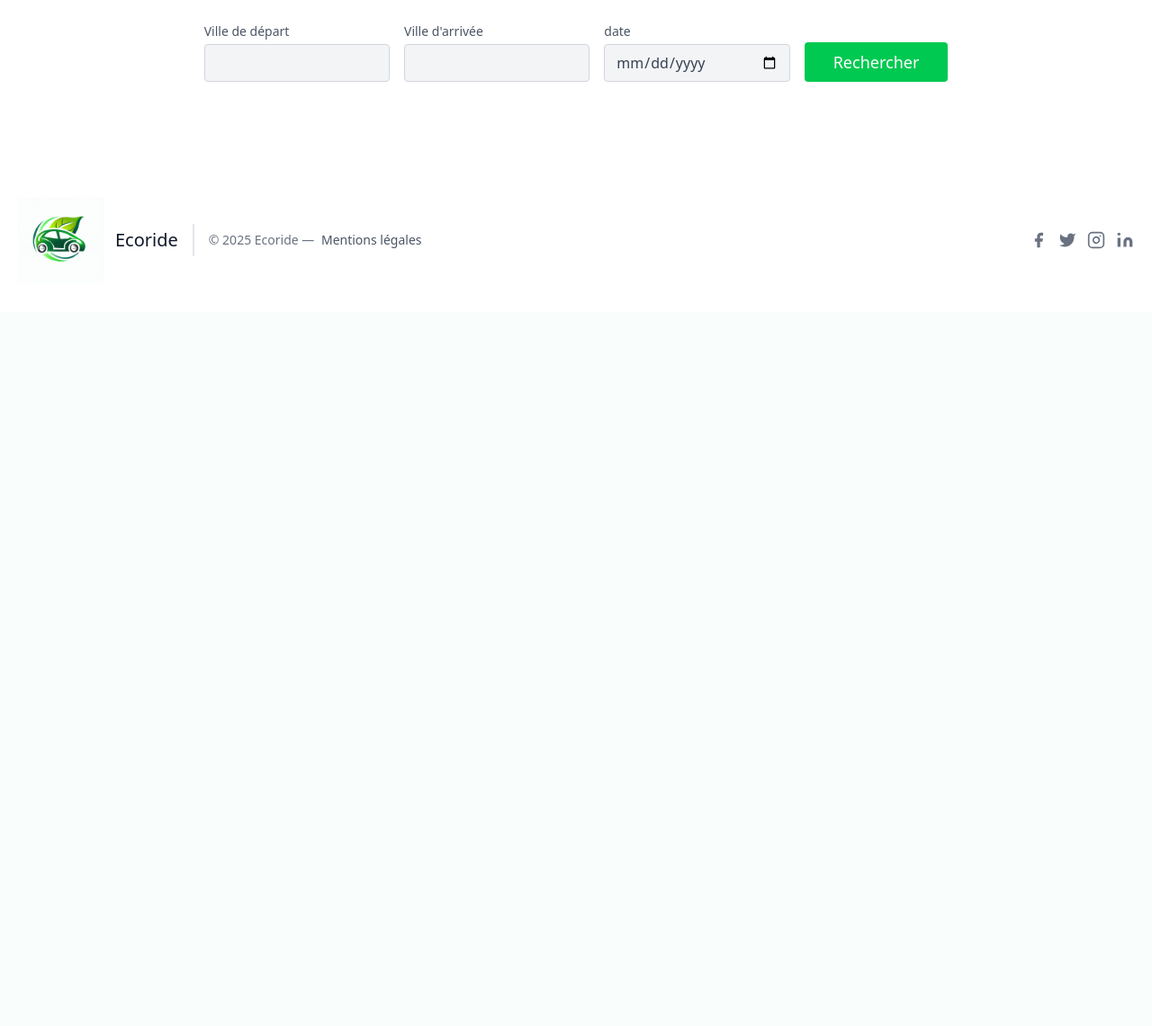
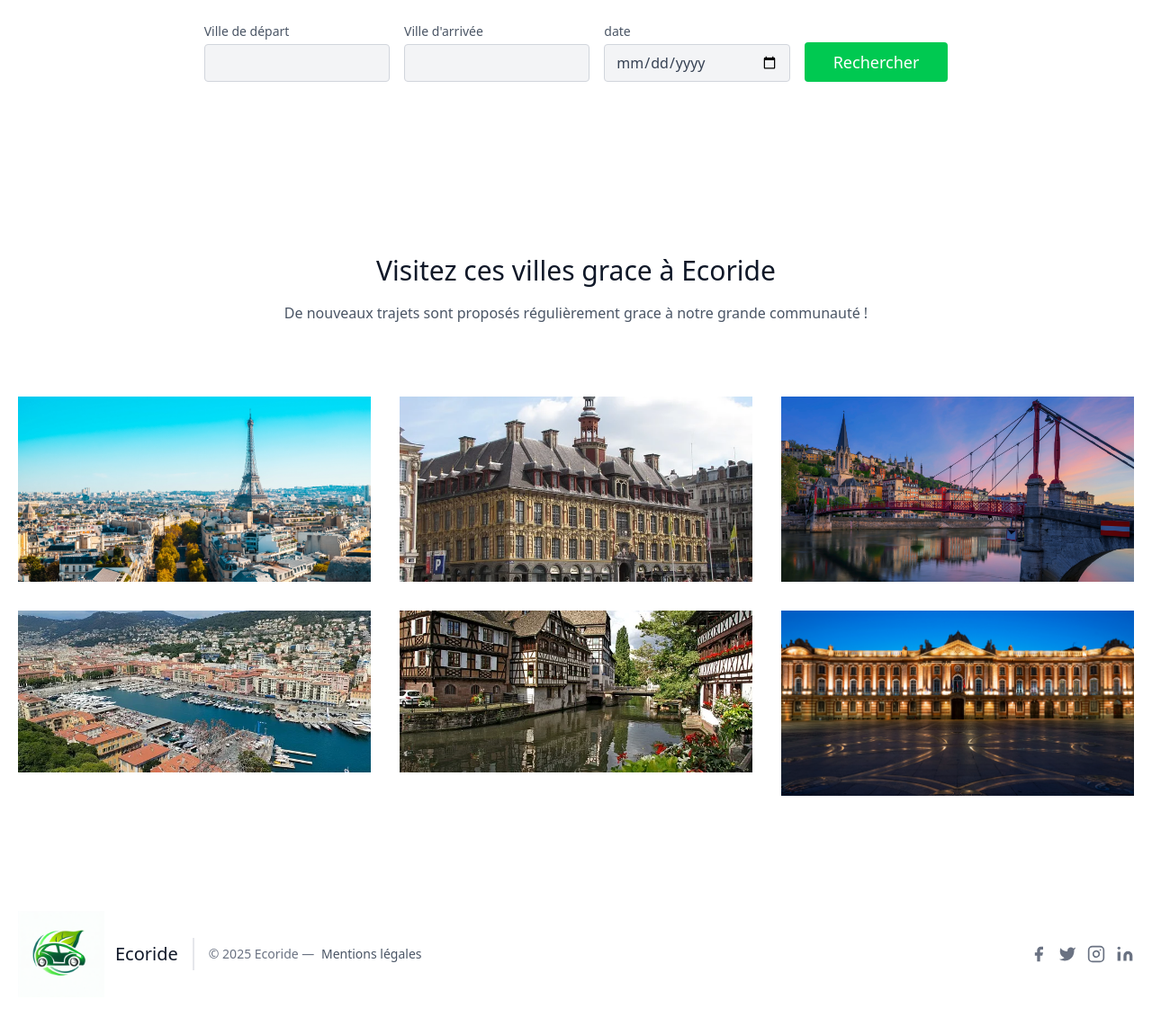
Before and after one commit to Gwladyslsn/ECF, a PHP site: page / in a window 1280 px wide. Shown: the part 1548-2689 px from the top of the page at 90% size. Before the commit the page ends 1839 px from the top, so only its background shows below. Run offline with PHP 8.4, Linux system fonts and the light colour scheme; some libraries are stand-ins or nearby versions.

Commit message:
maj index

```diff
--- a/index.php
+++ b/index.php
@@ -59,6 +59,72 @@ require_once "libs/header.php";
     </div>
 </section>
 
+<!--Galerie ville accessible par Ecoride-->
+<section class="text-gray-600 body-font">
+    <div class="container px-5 py-24 mx-auto">
+        <div class="flex flex-col text-center w-full mb-20">
+            <h1 class="sm:text-3xl text-2xl font-medium title-font mb-4 text-gray-900">Visitez ces villes grace à Ecoride</h1>
+            <p class="lg:w-2/3 mx-auto leading-relaxed text-base">De nouveaux trajets sont proposés régulièrement grace à notre grande communauté ! </p>
+        </div>
+        <div class="flex flex-wrap -m-4">
+            <div class="lg:w-1/3 sm:w-1/2 p-4">
+                <div class="flex relative">
+                    <img alt="gallery" class="absolute inset-0 w-full h-full object-cover object-center" src="asset\image\paris.webp">
+                    <div class="px-8 py-10 relative z-10 w-full border-4 border-gray-200 bg-white opacity-0 hover:opacity-100">
+                        <h1 class="title-font text-lg font-medium text-green-500 mb-3">Paris</h1>
+                        <p class="leading-relaxed">Une balade romantique à chaque coin de rue, entre monuments iconiques et terrasses ensoleillées</p>
+                    </div>
+                </div>
+            </div>
+            <div class="lg:w-1/3 sm:w-1/2 p-4">
+                <div class="flex relative">
+                    <img alt="gallery" class="absolute inset-0 w-full h-full object-cover object-center" src="asset\image\lille.webp">
+                    <div class="px-8 py-10 relative z-10 w-full border-4 border-gray-200 bg-white opacity-0 hover:opacity-100">
+                        <h1 class="title-font text-lg font-medium text-green-500 mb-3">Lille</h1>
+                        <p class="leading-relaxed">Un concentré de bonne humeur, de culture et d’authenticité dans le Nord au grand cœur.</p>
+                    </div>
+                </div>
+            </div>
+            <div class="lg:w-1/3 sm:w-1/2 p-4">
+                <div class="flex relative">
+                    <img alt="gallery" class="absolute inset-0 w-full h-full object-cover object-center" src="asset\image\lyon.webp">
+                    <div class="px-8 py-10 relative z-10 w-full border-4 border-gray-200 bg-white opacity-0 hover:opacity-100">
+                        <h1 class="title-font text-lg font-medium text-green-500 mb-3">Lyon</h1>
+                        <p class="leading-relaxed">Un mélange parfait de gastronomie, patrimoine et douceur de vivre au bord des deux fleuves.</p>
+                    </div>
+                </div>
+            </div>
+            <div class="lg:w-1/3 sm:w-1/2 p-4">
+                <div class="flex relative">
+                    <img alt="gallery" class="absolute inset-0 w-full h-full object-cover object-center" src="asset\image\nice.webp">
+                    <div class="px-8 py-10 relative z-10 w-full border-4 border-gray-200 bg-white opacity-0 hover:opacity-100">
+                        <h1 class="title-font text-lg font-medium text-green-500 mb-3">Nice</h1>
+                        <p class="leading-relaxed">Soleil, mer turquoise et palmiers… l’évasion méditerranéenne par excellence.</p>
+                    </div>
+                </div>
+            </div>
+            <div class="lg:w-1/3 sm:w-1/2 p-4">
+                <div class="flex relative">
+                    <img alt="gallery" class="absolute inset-0 w-full h-full object-cover object-center" src="asset\image\strasbourg.webp">
+                    <div class="px-8 py-10 relative z-10 w-full border-4 border-gray-200 bg-white opacity-0 hover:opacity-100">
+                        <h1 class="title-font text-lg font-medium text-green-500 mb-3">Strasbourg</h1>
+                        <p class="leading-relaxed">Un souffle de tradition et de charme alsacien au fil des canaux.</p>
+                    </div>
+                </div>
+            </div>
+            <div class="lg:w-1/3 sm:w-1/2 p-4">
+                <div class="flex relative">
+                    <img alt="gallery" class="absolute inset-0 w-full h-full object-cover object-center" src="asset\image\toulouse.webp">
+                    <div class="px-8 py-10 relative z-10 w-full border-4 border-gray-200 bg-white opacity-0 hover:opacity-100">
+                        <h1 class="title-font text-lg font-medium text-green-500 mb-3">Toulouse</h1>
+                        <p class="leading-relaxed">Une ville chaleureuse au charme du Sud, entre briques roses et ambiance conviviale.</p>
+                    </div>
+                </div>
+            </div>
+        </div>
+    </div>
+</section>
+
 
 <?php
 
--- a/libs/header.php
+++ b/libs/header.php
@@ -22,7 +22,7 @@
                 <a class="mr-5 hover:text-gray-900">Third Link</a>
                 <a class="mr-5 hover:text-gray-900">Fourth Link</a>
             </nav>
-            <button class="inline-flex items-center bg-gray-100 border-0 py-1 px-3 focus:outline-none hover:bg-gray-200 rounded text-base mt-4 md:mt-0">S'inscrire
+            <button class="inline-flex items-center bg-gray-100 border-0 py-1 px-3 focus:outline-none hover:bg-green-200 rounded text-base mt-4 md:mt-0">S'inscrire
                 <svg fill="none" stroke="currentColor" stroke-linecap="round" stroke-linejoin="round" stroke-width="2" class="w-4 h-4 ml-1" viewBox="0 0 24 24">
                     <path d="M5 12h14M12 5l7 7-7 7"></path>
                 </svg>
```
Also changed, not shown: asset/image/lille.webp (added), asset/image/lyon.webp (added), asset/image/nice.webp (added), asset/image/paris.webp (added), asset/image/strasbourg.webp (added), asset/image/toulouse.webp (added).
